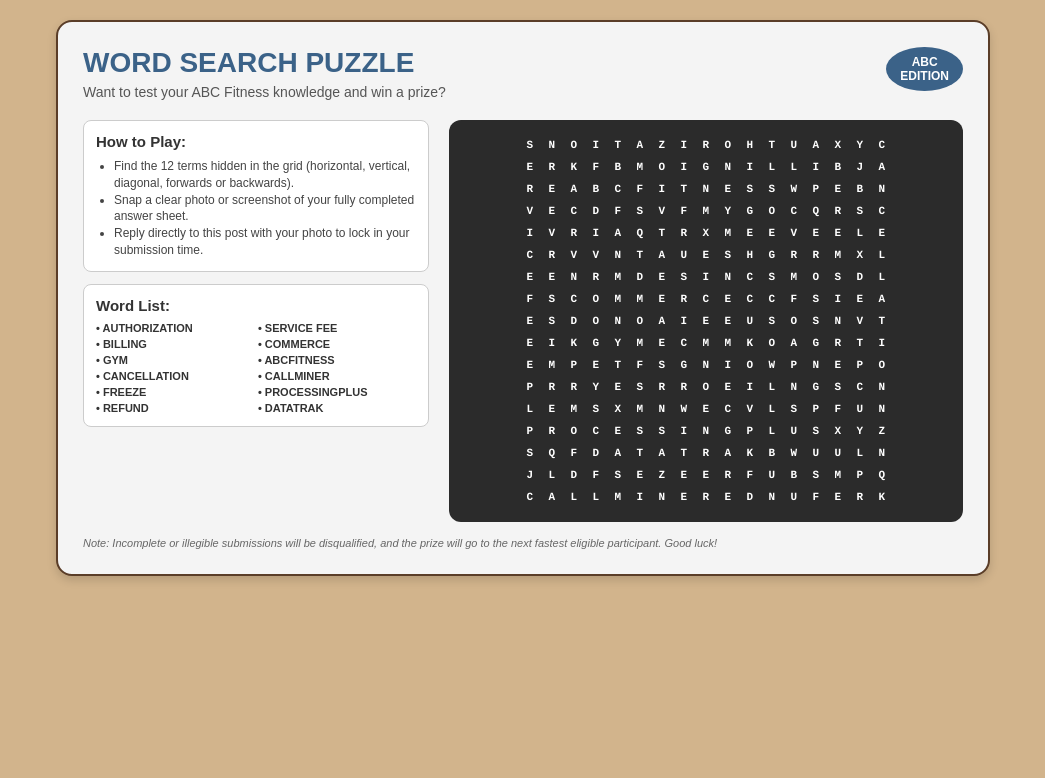
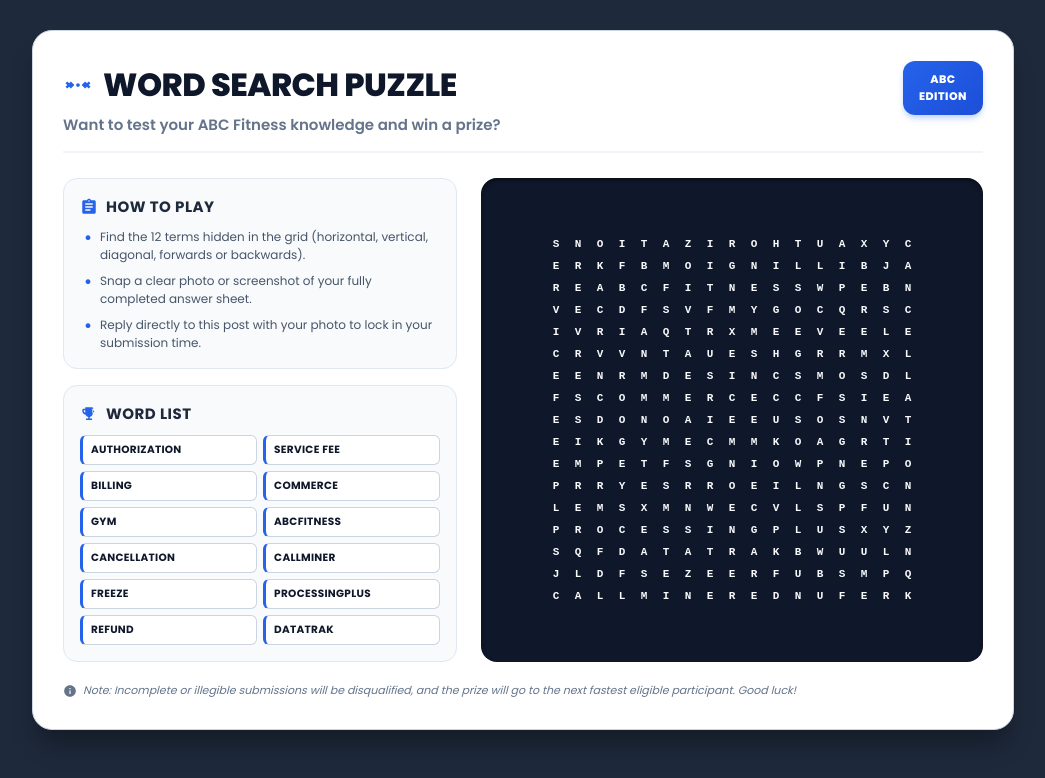
Before and after one commit to ianrye16/abcfitness-puzzle, a plain HTML site: page index.html in a window 1280 px wide. Shown: the whole page, without its empty margins (117-1162 px from the left). Drawn offline with Linux system fonts and the light colour scheme.

Commit message:
Update index.html

```diff
--- a/index.html
+++ b/index.html
@@ -3,23 +3,183 @@
 <head>
 <meta charset="UTF-8">
 <title>ABC Fitness Word Search</title>
+<link rel="preconnect" href="https://fonts.googleapis.com">
+<link rel="preconnect" href="https://fonts.gstatic.com" crossorigin>
+<link href="https://fonts.googleapis.com/css2?family=Poppins:wght@400;600;700;800&display=swap" rel="stylesheet">
 <style>
-  body { font-family: Arial, sans-serif; background-color: #d2b48c; padding: 20px; margin: 0; }
-  .card { background: #f4f4f4; border: 2px solid #5a3d28; border-radius: 16px; width: 880px; padding: 25px; margin: 0 auto; box-shadow: 0 4px 10px rgba(0,0,0,0.15); }
-  .header { position: relative; }
-  .badge { position: absolute; top: 0; right: 0; background: #3b6288; color: #fff; padding: 8px 14px; border-radius: 50%; font-weight: bold; font-size: 12px; text-align: center; }
-  h1 { color: #3b6288; font-size: 28px; margin: 0 0 5px 0; }
-  .sub { color: #555; font-size: 14px; margin-bottom: 20px; }
-  .flex { display: flex; gap: 20px; }
-  .col-left { flex: 1; display: flex; flex-direction: column; gap: 12px; }
-  .box { background: #fff; border: 1px solid #ccc; border-radius: 8px; padding: 12px; }
-  .box h3 { margin: 0 0 8px 0; font-size: 15px; color: #333; }
-  .box ul { margin: 0; padding-left: 18px; font-size: 12px; color: #444; line-height: 1.4; }
-  .words { display: grid; grid-template-columns: 1fr 1fr; gap: 4px; font-size: 11px; font-weight: bold; color: #333; }
-  .col-right { flex: 1.4; background: #2b2b2b; border-radius: 12px; padding: 15px; display: flex; justify-content: center; align-items: center; }
-  .grid { display: grid; grid-template-columns: repeat(17, 1fr); gap: 2px; }
-  .cell { color: #fff; font-weight: bold; font-size: 11px; width: 20px; height: 20px; line-height: 20px; text-align: center; font-family: Courier, monospace; }
-  .footer { margin-top: 15px; font-size: 11px; color: #666; font-style: italic; }
+  body {
+    font-family: 'Poppins', sans-serif;
+    background-color: #1e293b;
+    padding: 30px 20px;
+    margin: 0;
+    color: #334155;
+  }
+  .card {
+    background: #ffffff;
+    border: 1px solid #cbd5e1;
+    border-radius: 20px;
+    width: 920px;
+    padding: 30px;
+    margin: 0 auto;
+    box-shadow: 0 20px 25px -5px rgba(0, 0, 0, 0.3);
+  }
+  .header {
+    position: relative;
+    margin-bottom: 25px;
+    padding-bottom: 15px;
+    border-bottom: 2px solid #f1f5f9;
+  }
+  .badge {
+    position: absolute;
+    top: 0;
+    right: 0;
+    background: linear-gradient(135deg, #2563eb, #1d4ed8);
+    color: #fff;
+    padding: 10px 16px;
+    border-radius: 12px;
+    font-weight: 800;
+    font-size: 11px;
+    text-align: center;
+    letter-spacing: 0.5px;
+    box-shadow: 0 4px 6px -1px rgba(37, 99, 235, 0.3);
+  }
+  h1 {
+    color: #0f172a;
+    font-size: 32px;
+    font-weight: 800;
+    margin: 0 0 4px 0;
+    letter-spacing: -0.5px;
+    display: flex;
+    align-items: center;
+    gap: 10px;
+  }
+  .sub {
+    color: #64748b;
+    font-size: 15px;
+    font-weight: 600;
+  }
+  .flex {
+    display: flex;
+    gap: 24px;
+  }
+
+  /* Left Column Styles */
+  .col-left {
+    flex: 1.1;
+    display: flex;
+    flex-direction: column;
+    gap: 16px;
+  }
+  .box {
+    background: #f8fafc;
+    border: 1px solid #e2e8f0;
+    border-radius: 14px;
+    padding: 16px;
+  }
+  .box-title {
+    display: flex;
+    align-items: center;
+    gap: 8px;
+    margin-bottom: 10px;
+  }
+  .box-title svg {
+    fill: #2563eb;
+  }
+  .box h3 {
+    margin: 0;
+    font-size: 15px;
+    font-weight: 700;
+    color: #1e293b;
+    text-transform: uppercase;
+    letter-spacing: 0.5px;
+  }
+  .instructions-list {
+    margin: 0;
+    padding: 0;
+    list-style: none;
+    font-size: 12px;
+    color: #475569;
+    display: flex;
+    flex-direction: column;
+    gap: 8px;
+  }
+  .instructions-list li {
+    position: relative;
+    padding-left: 20px;
+    line-height: 1.5;
+    font-weight: 500;
+  }
+  .instructions-list li::before {
+    content: "•";
+    color: #2563eb;
+    font-weight: bold;
+    font-size: 16px;
+    position: absolute;
+    left: 4px;
+    top: -2px;
+  }
+
+  /* Word List Styling */
+  .words {
+    display: grid;
+    grid-template-columns: 1fr 1fr;
+    gap: 6px;
+  }
+  .word-item {
+    background: #ffffff;
+    border: 1px solid #cbd5e1;
+    border-left: 3px solid #2563eb;
+    padding: 6px 8px;
+    border-radius: 6px;
+    font-size: 10.5px;
+    font-weight: 700;
+    color: #0f172a;
+    display: flex;
+    align-items: center;
+    gap: 6px;
+    letter-spacing: 0.3px;
+  }
+  .word-item svg {
+    fill: #64748b;
+    flex-shrink: 0;
+  }
+
+  /* Right Column Styles */
+  .col-right {
+    flex: 1.3;
+    background: #0f172a;
+    border-radius: 16px;
+    padding: 18px;
+    display: flex;
+    justify-content: center;
+    align-items: center;
+    box-shadow: inset 0 2px 4px 0 rgba(0, 0, 0, 0.5);
+  }
+  .grid {
+    display: grid;
+    grid-template-columns: repeat(17, 1fr);
+    gap: 2px;
+  }
+  .cell {
+    color: #f8fafc;
+    font-weight: 700;
+    font-size: 11px;
+    width: 20px;
+    height: 20px;
+    line-height: 20px;
+    text-align: center;
+    font-family: monospace;
+  }
+
+  .footer {
+    margin-top: 20px;
+    font-size: 11px;
+    color: #64748b;
+    font-style: italic;
+    display: flex;
+    align-items: center;
+    gap: 6px;
+  }
 </style>
 </head>
 <body>
@@ -27,40 +187,55 @@
 <div class="card">
   <div class="header">
     <div class="badge">ABC<br>EDITION</div>
-    <h1>WORD SEARCH PUZZLE</h1>
+    <h1>
+      <!-- Dumbbell Icon -->
+      <svg width="30" height="30" viewBox="0 0 24 24" fill="#2563eb"><path d="M20.57 14.86L22 13.43L20.57 12L22 10.57L20.57 9.14L19.14 10.57L17.71 9.14L14.86 12L17.71 14.86L19.14 13.43L20.57 14.86M3.43 9.14L2 10.57L3.43 12L2 13.43L3.43 14.86L4.86 13.43L6.29 14.86L9.14 12L6.29 9.14L4.86 10.57L3.43 9.14M12 10.5C11.17 10.5 10.5 11.17 10.5 12C10.5 12.83 11.17 13.5 12 13.5C12.83 13.5 13.5 12.83 13.5 12C13.5 11.17 12.83 10.5 12 10.5Z"/></svg>
+      WORD SEARCH PUZZLE
+    </h1>
     <div class="sub">Want to test your ABC Fitness knowledge and win a prize?</div>
   </div>
 
   <div class="flex">
     <div class="col-left">
+      <!-- How to Play Box -->
       <div class="box">
-        <h3>How to Play:</h3>
-        <ul>
+        <div class="box-title">
+          <!-- Clipboard Icon -->
+          <svg width="18" height="18" viewBox="0 0 24 24"><path d="M19 3h-4.18C14.4 1.84 13.3 1 12 1c-1.3 0-2.4.84-2.82 2H5c-1.1 0-2 .9-2 2v14c0 1.1.9 2 2 2h14c1.1 0 2-.9 2-2V5c0-1.1-.9-2-2-2zm-7 0c.55 0 1 .45 1 1s-.45 1-1 1-1-.45-1-1 .45-1 1-1zm2 14H7v-2h7v2zm3-4H7v-2h10v2zm0-4H7V7h10v2z"/></svg>
+          <h3>How to Play</h3>
+        </div>
+        <ul class="instructions-list">
           <li>Find the 12 terms hidden in the grid (horizontal, vertical, diagonal, forwards or backwards).</li>
           <li>Snap a clear photo or screenshot of your fully completed answer sheet.</li>
           <li>Reply directly to this post with your photo to lock in your submission time.</li>
         </ul>
       </div>
 
+      <!-- Word List Box -->
       <div class="box">
-        <h3>Word List:</h3>
+        <div class="box-title">
+          <!-- Trophy Icon -->
+          <svg width="18" height="18" viewBox="0 0 24 24"><path d="M19 5h-2V3H7v2H5c-1.1 0-2 .9-2 2v1c0 2.55 1.92 4.63 4.39 4.94A5.01 5.01 0 0 0 11 15.9V18H8v2h8v-2h-3v-2.1c2.28-.46 4-2.48 4-4.9V8c0-1.1-.9-2-2-2zm-12 5C5.9 10 5 9.1 5 8V7h2v3H7zm12-2c0 1.1-.9 2-2 2h-1V7h2v1z"/></svg>
+          <h3>Word List</h3>
+        </div>
         <div class="words">
-          <div>• AUTHORIZATION</div>
-          <div>• SERVICE FEE</div>
-          <div>• BILLING</div>
-          <div>• COMMERCE</div>
-          <div>• GYM</div>
-          <div>• ABCFITNESS</div>
-          <div>• CANCELLATION</div>
-          <div>• CALLMINER</div>
-          <div>• FREEZE</div>
-          <div>• PROCESSINGPLUS</div>
-          <div>• REFUND</div>
-          <div>• DATATRAK</div>
+          <div class="word-item">AUTHORIZATION</div>
+          <div class="word-item">SERVICE FEE</div>
+          <div class="word-item">BILLING</div>
+          <div class="word-item">COMMERCE</div>
+          <div class="word-item">GYM</div>
+          <div class="word-item">ABCFITNESS</div>
+          <div class="word-item">CANCELLATION</div>
+          <div class="word-item">CALLMINER</div>
+          <div class="word-item">FREEZE</div>
+          <div class="word-item">PROCESSINGPLUS</div>
+          <div class="word-item">REFUND</div>
+          <div class="word-item">DATATRAK</div>
         </div>
       </div>
     </div>
 
+    <!-- Grid Column -->
     <div class="col-right">
       <div class="grid">
         <!-- Row 1 -->
@@ -77,11 +252,11 @@
         <div class="cell">C</div><div class="cell">R</div><div class="cell">V</div><div class="cell">V</div><div class="cell">N</div><div class="cell">T</div><div class="cell">A</div><div class="cell">U</div><div class="cell">E</div><div class="cell">S</div><div class="cell">H</div><div class="cell">G</div><div class="cell">R</div><div class="cell">R</div><div class="cell">M</div><div class="cell">X</div><div class="cell">L</div>
         <!-- Row 7 -->
         <div class="cell">E</div><div class="cell">E</div><div class="cell">N</div><div class="cell">R</div><div class="cell">M</div><div class="cell">D</div><div class="cell">E</div><div class="cell">S</div><div class="cell">I</div><div class="cell">N</div><div class="cell">C</div><div class="cell">S</div><div class="cell">M</div><div class="cell">O</div><div class="cell">S</div><div class="cell">D</div><div class="cell">L</div>
-        <!-- Row 8 (COMMERCE inserted here horizontally) -->
+        <!-- Row 8 (COMMERCE) -->
         <div class="cell">F</div><div class="cell">S</div><div class="cell">C</div><div class="cell">O</div><div class="cell">M</div><div class="cell">M</div><div class="cell">E</div><div class="cell">R</div><div class="cell">C</div><div class="cell">E</div><div class="cell">C</div><div class="cell">C</div><div class="cell">F</div><div class="cell">S</div><div class="cell">I</div><div class="cell">E</div><div class="cell">A</div>
         <!-- Row 9 -->
         <div class="cell">E</div><div class="cell">S</div><div class="cell">D</div><div class="cell">O</div><div class="cell">N</div><div class="cell">O</div><div class="cell">A</div><div class="cell">I</div><div class="cell">E</div><div class="cell">E</div><div class="cell">U</div><div class="cell">S</div><div class="cell">O</div><div class="cell">S</div><div class="cell">N</div><div class="cell">V</div><div class="cell">T</div>
-        <!-- Row 10 (GYM fixed) -->
+        <!-- Row 10 (GYM) -->
         <div class="cell">E</div><div class="cell">I</div><div class="cell">K</div><div class="cell">G</div><div class="cell">Y</div><div class="cell">M</div><div class="cell">E</div><div class="cell">C</div><div class="cell">M</div><div class="cell">M</div><div class="cell">K</div><div class="cell">O</div><div class="cell">A</div><div class="cell">G</div><div class="cell">R</div><div class="cell">T</div><div class="cell">I</div>
         <!-- Row 11 -->
         <div class="cell">E</div><div class="cell">M</div><div class="cell">P</div><div class="cell">E</div><div class="cell">T</div><div class="cell">F</div><div class="cell">S</div><div class="cell">G</div><div class="cell">N</div><div class="cell">I</div><div class="cell">O</div><div class="cell">W</div><div class="cell">P</div><div class="cell">N</div><div class="cell">E</div><div class="cell">P</div><div class="cell">O</div>
@@ -101,7 +276,10 @@
     </div>
   </div>
 
-  <div class="footer">Note: Incomplete or illegible submissions will be disqualified, and the prize will go to the next fastest eligible participant. Good luck!</div>
+  <div class="footer">
+    <svg width="14" height="14" viewBox="0 0 24 24" fill="#64748b"><path d="M12 2C6.48 2 2 6.48 2 12s4.48 10 10 10 10-4.48 10-10S17.52 2 12 2zm1 15h-2v-6h2v6zm0-8h-2V7h2v2z"/></svg>
+    Note: Incomplete or illegible submissions will be disqualified, and the prize will go to the next fastest eligible participant. Good luck!
+  </div>
 </div>
 
 </body>
```
